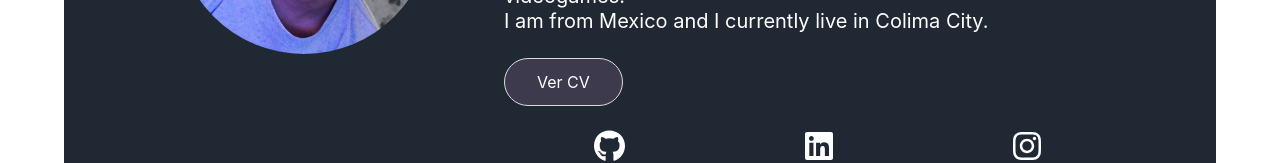
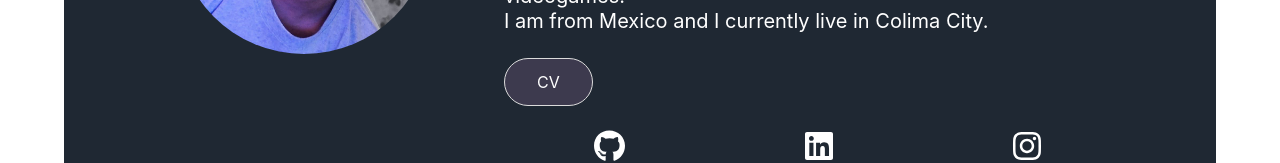
Before and after one commit to xXChAvE2Xx/myportfolio, a Vue app: page / in a window 1280 px wide. Shown: the part 334-497 px from the top of the page. Built offline with nearby package versions, Linux system fonts and the light colour scheme.

Commit message:
Se corrigio texto del boton para ver CV

```diff
--- a/src/components/ShowCV.vue
+++ b/src/components/ShowCV.vue
@@ -1,6 +1,6 @@
 <template>
   <a href="" target="blank_" class="button">
-    <span class="button-content">Ver CV</span>
+    <span class="button-content">CV</span>
   </a>
 </template>
 
```
